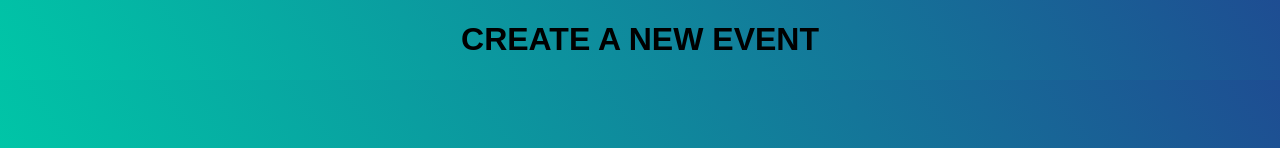
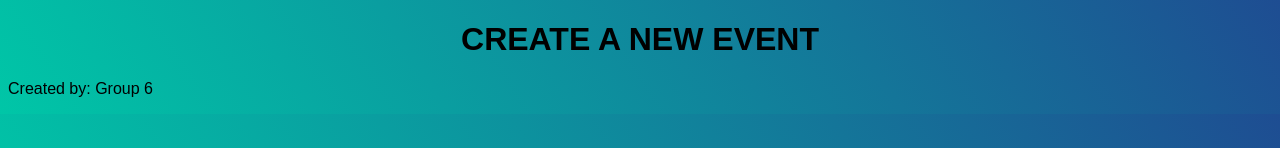
Before and after one commit to triciamaetd/Lab2_Group6, a plain HTML site: page index.html in a window 1280 px wide. Shown: the top 148 px of the page. Drawn offline with Linux system fonts and the light colour scheme.

Commit message:
added created by

```diff
--- a/index.html
+++ b/index.html
@@ -49,6 +49,9 @@
             </center>
 
         </div>
+        <p>
+            Created by: Group 6
+        </p>
     </form>
 </body>
 </html>
```
